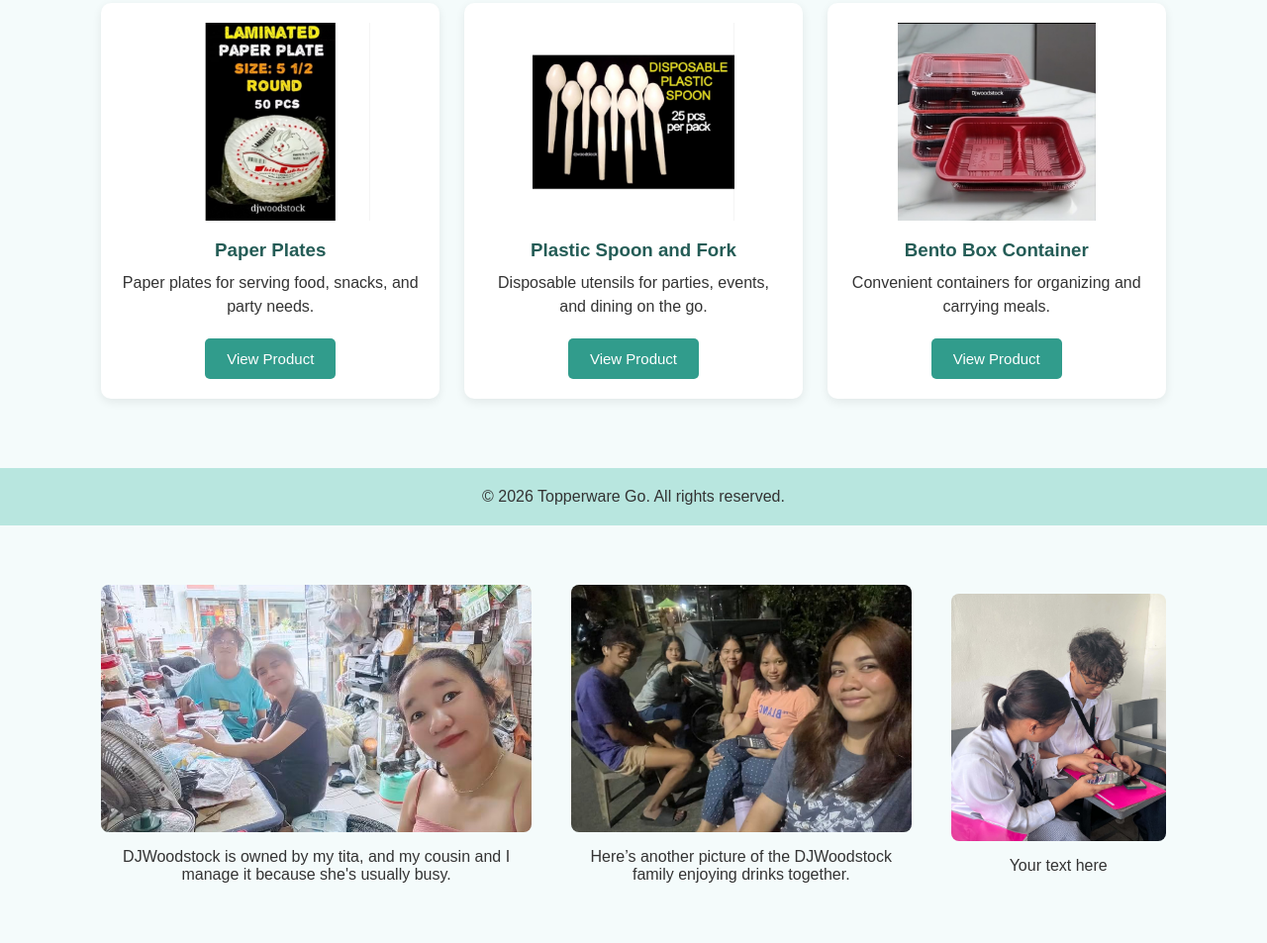
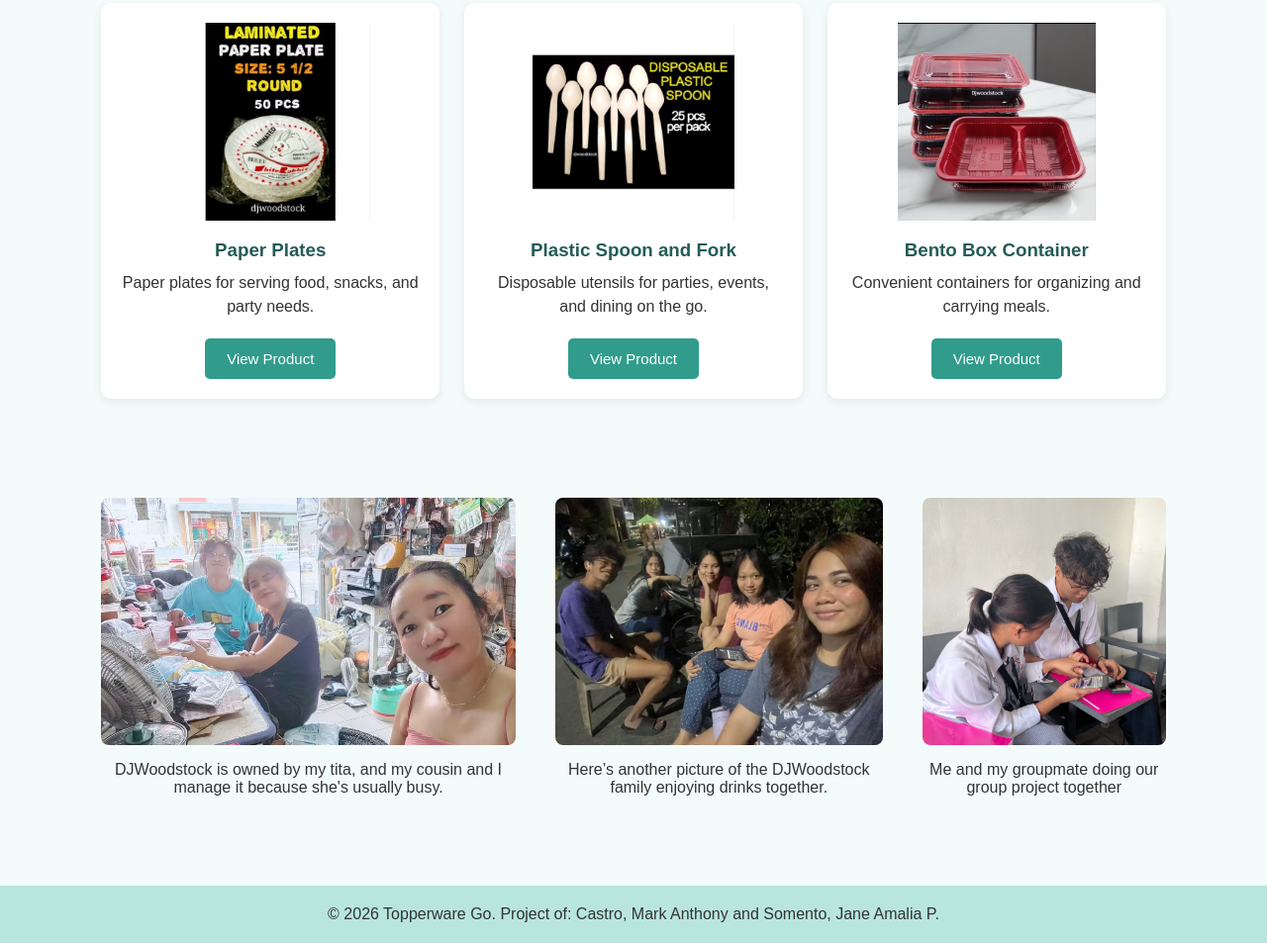
Before and after one commit to markco2684/new.-test, a plain HTML site: page index.html in a window 1280 px wide. Shown: the part 1461-2414 px from the top of the page at 99% size. Drawn offline with Linux system fonts and the light colour scheme.

Commit message:
ndex.html

```diff
--- a/index.html
+++ b/index.html
@@ -150,11 +150,6 @@
 
     </section>
 
-    <!-- Footer -->
-    <footer>
-        <p>&copy; 2026 Topperware Go. All rights reserved.</p>
-    </footer>
-
     <!-- about Section -->
 <section class="about" id="about">
 
@@ -168,13 +163,17 @@
         <p>Here’s another picture of the DJWoodstock family enjoying drinks together.</p>
     </div>
 
-    <div class="picture-box">
+<div class="picture-box">
         <img src="picture3.jpg" alt="Picture 3">
-        <p>Your text here</p>
+        <p>Me and my groupmate doing our group project together</p>
     </div>
 
 </section>
 
+    <!-- Footer -->
+    <footer>
+        <p>&copy; 2026 Topperware Go. Project of: Castro, Mark Anthony and Somento, Jane Amalia P.</p>
+    </footer>
 
 </body>
-</html>
+    </html>
```
